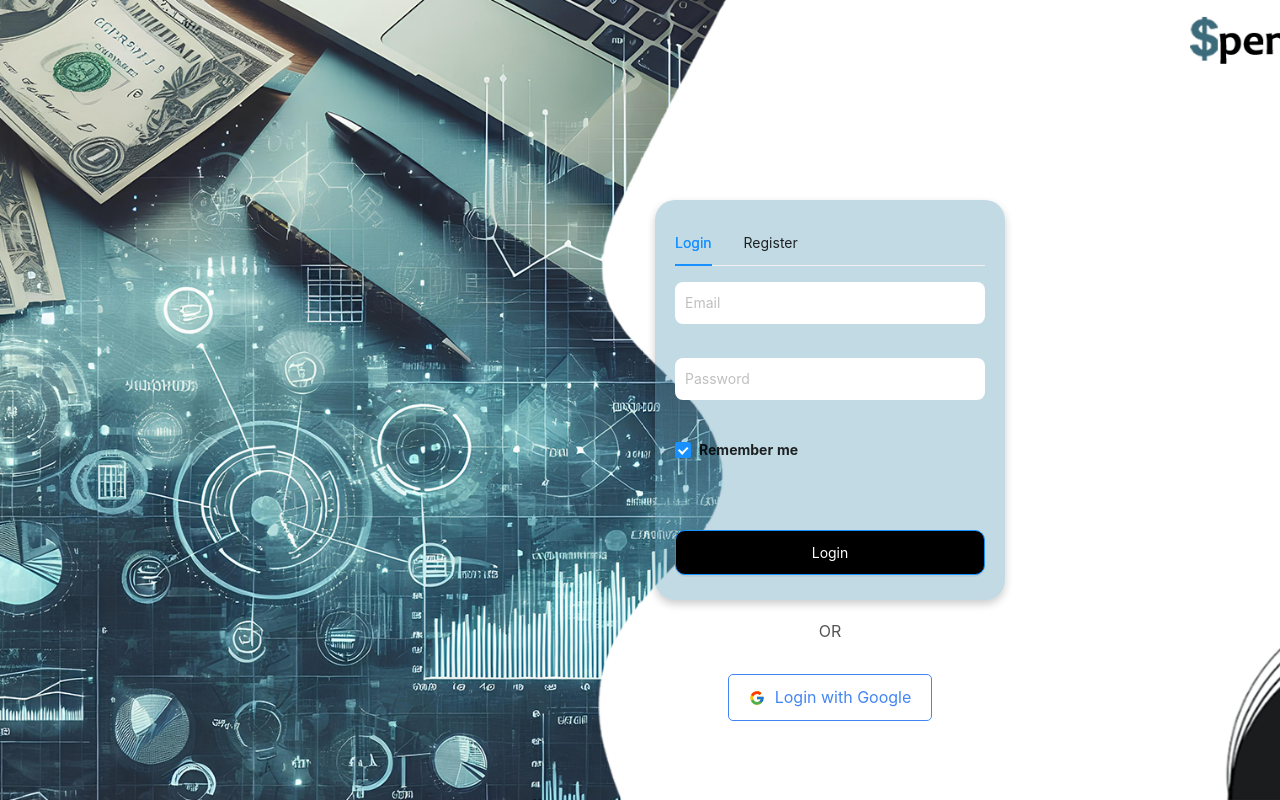
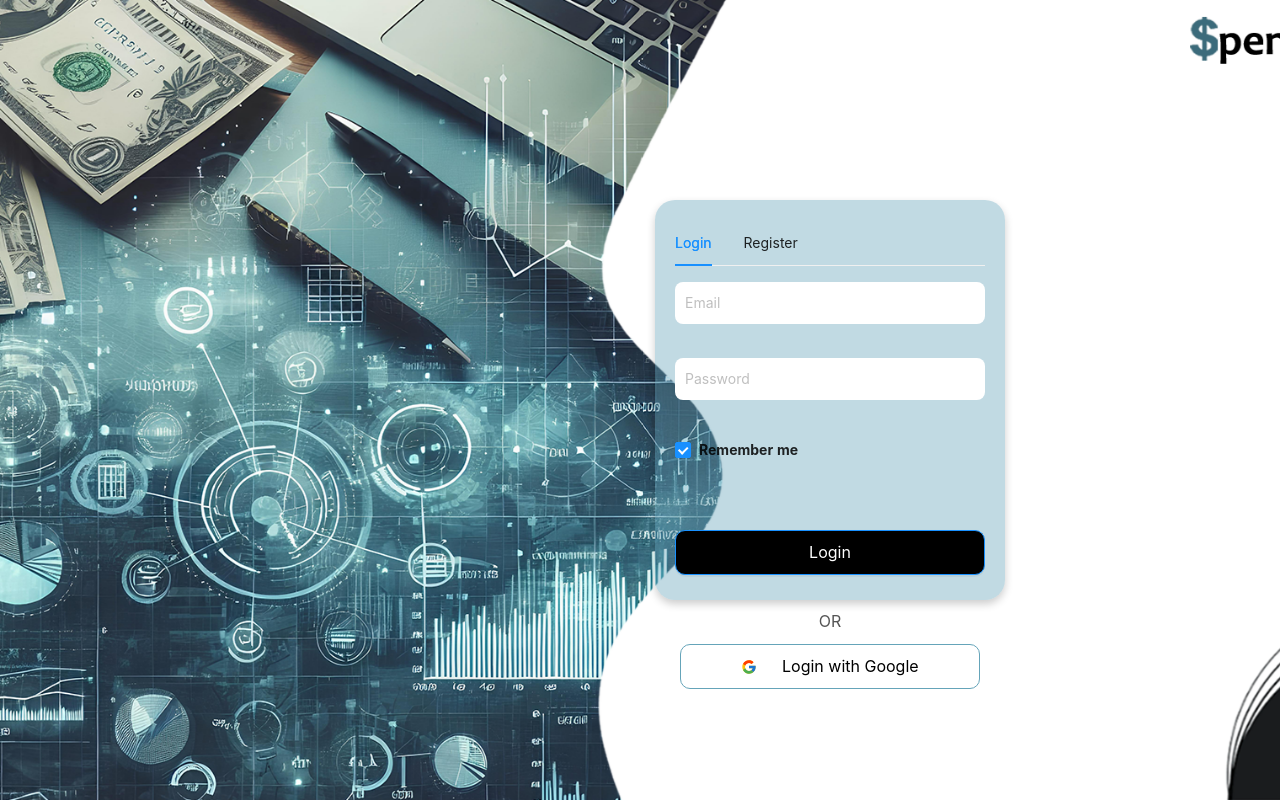
Before and after one commit to nazhhoglu/butce_takip, a React (Create React App) app: page / in a window 1280 px wide. Built offline with nearby package versions, Linux system fonts and the light colour scheme.

Commit message:
google butonu değişti

```diff
--- a/src/components/SignInButtons.css
+++ b/src/components/SignInButtons.css
@@ -13,20 +13,24 @@
     align-items: center;
     padding: 10px 20px;
     border: none;
-    border-radius: 5px;
+    border-radius: 10px;
     cursor: pointer;
     font-size: 16px;
+    height: 45px;
+    width: 300px;
     transition: background-color 0.3s;
+    margin-top: -10px;
   }
 
   .login-button .icon {
-    margin-right: 10px;
+    margin-right: 25px;
+    margin-left: 40px;
   }
 
   .google {
     background-color: white;
-    color: #4285f4;
-    border: 1px solid #4285f4;
+    color:  rgb(0, 0, 0);
+    border: 1px solid  rgba(101, 164, 185);
   }
 
   .google:hover {
@@ -34,7 +38,7 @@
   }
 
   .or {
-    margin: 20px 0;
+    margin: 10px;
     font-size: 16px;
     color: #555;
   }
--- a/src/pages/LoginRegisterPage.css
+++ b/src/pages/LoginRegisterPage.css
@@ -26,6 +26,8 @@
     border-radius: 10px;
     height: 45px;
     margin-top: 40px;
+    width: 300px;
+    font-size: 16px;
   }
 
 /* Tüm input ve select elemanları için genel stil */
@@ -47,6 +49,7 @@
 .ant-select-selector:focus {
   border-color: rgb(101, 164, 185); /* Odaklanıldığında kenarlık rengini değiştirir */
   box-shadow: 0 0 5px rgba(101, 164, 185); /* Hafif bir gölge ekleyerek odaklandığını belli eder */
+  font-size: 10px;
 }
 
 label {
```
Also changed, not shown: 1 other file (tests, documents, lock files or other folders).
